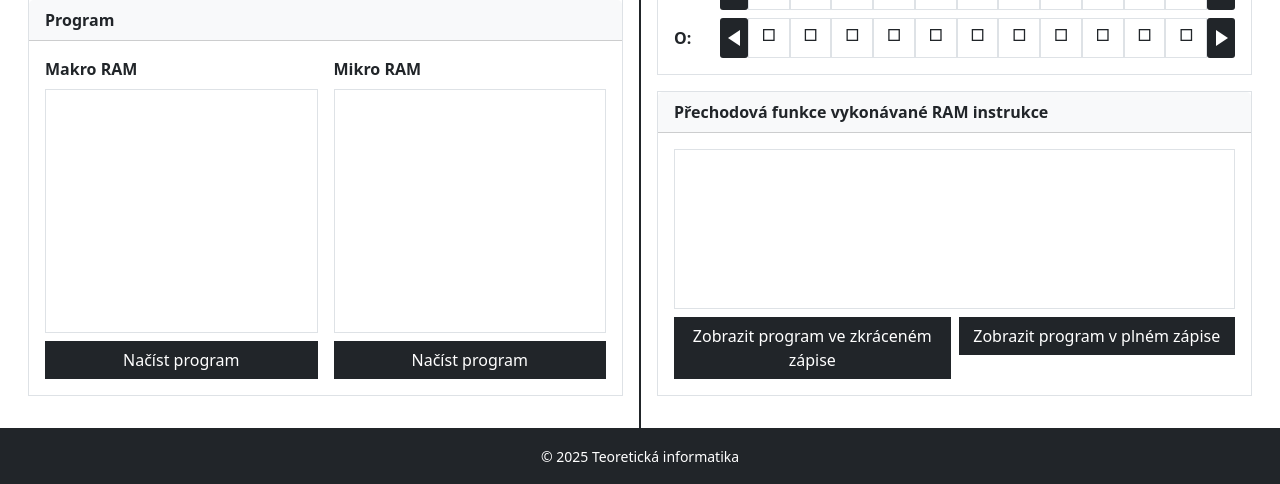
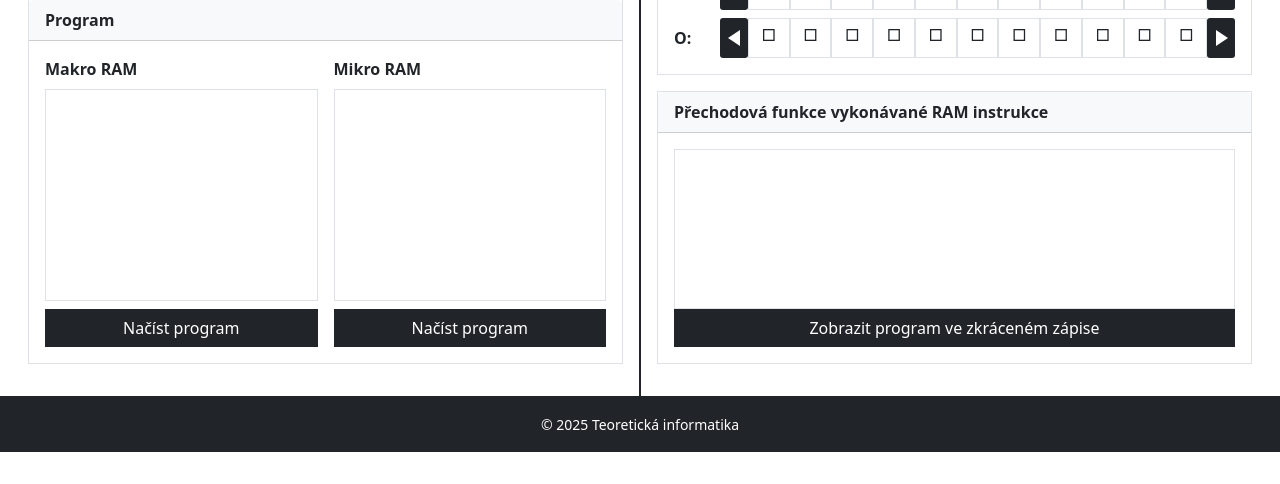
Before and after one commit to KrzystekMatej/ram-simulator, a Django app: template app/templates/index.html in a window 1280 px wide. Shown: the part 779-1263 px from the top of the page. After the commit the page ends 1231 px from the top, so only its background shows below. Run offline with Django 5.2, Linux system fonts and the light colour scheme; the template is opened without the code that fills it, so the values that code supplies are empty.

Commit message:
Removing full-turing-program button

```diff
--- a/app/static/js/presentation/simulation/simulator.js
+++ b/app/static/js/presentation/simulation/simulator.js
@@ -15,7 +15,6 @@ export class UISimulator {
         document.getElementById('load-macro-button').addEventListener('click', () => this.loadMacro());
         document.getElementById('load-micro-button').addEventListener('click', () => this.loadMicro());
         document.getElementById('show-compact-turing-program').addEventListener('click', () => this.showCompactTuringProgram());
-        document.getElementById('show-full-turing-program').addEventListener('click', () => this.showFullTuringProgram());
     }
     ramStep() {
         try {
@@ -85,8 +84,6 @@ export class UISimulator {
             .map(([state, instructions]) => instructions.map(turingInst => `<div>${toInlineLatex(turingInst.toLatex(state))}</div>`).join("")).join("")).join("");
         turingProgramModal.show("Celá přechodová funkce programu ve zkrácené formě", latex);
     }
-    showFullTuringProgram() {
-    }
     reset() {
         this.simulator.reset();
         this.ramMachine.update();
--- a/app/templates/index.html
+++ b/app/templates/index.html
@@ -505,18 +505,9 @@
             <div class="card-body d-flex flex-column flex-grow-1" id="turing-program-container">
                 <div class="flex-grow-1 rounded-0 border p-2 bg-white program-content" id="turing-program">
                 </div>
-                <div class="mt-2 row gx-2">
-                    <div class="col">
-                        <button class="btn btn-dark-hover text-white w-100 rounded-0" id="show-compact-turing-program">
-                            Zobrazit program ve zkráceném zápise
-                        </button>
-                    </div>
-                    <div class="col">
-                        <button class="btn btn-dark-hover text-white w-100 rounded-0" id="show-full-turing-program">
-                            Zobrazit program v plném zápise
-                        </button>
-                    </div>
-                </div>
+                 <button class="btn btn-dark-hover text-white w-100 rounded-0" id="show-compact-turing-program">
+                      Zobrazit program ve zkráceném zápise
+                 </button>
             </div>
         </div>
     </div>
--- a/app/ts/presentation/simulation/simulator.ts
+++ b/app/ts/presentation/simulation/simulator.ts
@@ -28,7 +28,6 @@ export class UISimulator {
         document.getElementById('load-micro-button')!.addEventListener('click', () => this.loadMicro());
 
         document.getElementById('show-compact-turing-program')!.addEventListener('click', () => this.showCompactTuringProgram());
-        document.getElementById('show-full-turing-program')!.addEventListener('click', () => this.showFullTuringProgram());
     }
 
     ramStep() {
@@ -106,10 +105,6 @@ export class UISimulator {
         turingProgramModal.show("Celá přechodová funkce programu ve zkrácené formě", latex)
     }
 
-    showFullTuringProgram(): void {
-
-    }
-
     reset() {
         this.simulator.reset();
         this.ramMachine.update();
```
